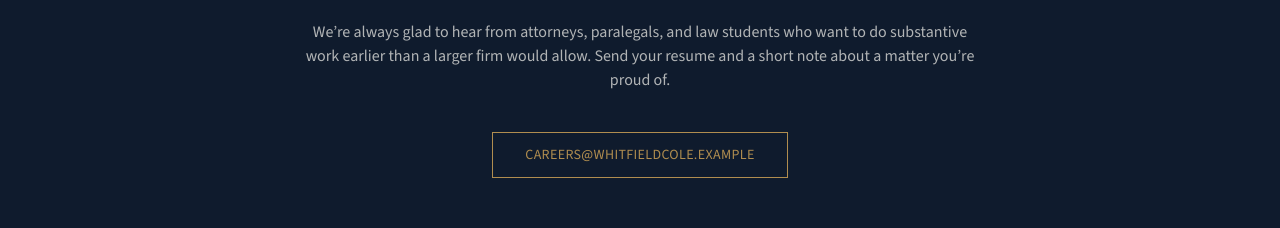
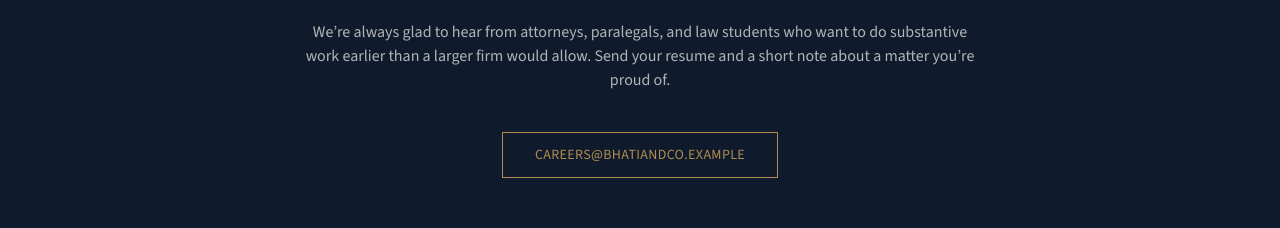
Before and after one commit to ammarsiddiqui11/law-firm-landing-page, a React (Vite) app: page / in a window 1280 px wide. Shown: the part 4164-4392 px from the top of the page. Built offline with nearby package versions, Linux system fonts and the light colour scheme.

Commit message:
few more name changes

```diff
--- a/index.html
+++ b/index.html
@@ -3,7 +3,7 @@
 <head>
 <meta charset="UTF-8" />
 <meta name="viewport" content="width=device-width, initial-scale=1.0" />
-<title>Whitfield &amp; Cole Attorneys at Law | Trusted Legal Counsel</title>
+<title>Bhati &amp; Co Attorneys at Law | Trusted Legal Counsel</title>
 <meta name="description" content="Whitfield & Cole Attorneys at Law — trusted legal counsel for individuals and businesses. Schedule a confidential consultation today." />
 <link rel="preconnect" href="https://fonts.googleapis.com" />
 <link rel="preconnect" href="https://fonts.gstatic.com" crossorigin />
--- a/src/components/Careers.jsx
+++ b/src/components/Careers.jsx
@@ -12,10 +12,10 @@ export default function Careers() {
           proud of.
         </p>
         <a
-          href="mailto:careers@whitfieldcole.example"
+          href="mailto:careers@bhatiandco.example"
           className="inline-block border border-brass text-brass px-6 sm:px-8 py-3 text-sm uppercase tracking-wide hover:bg-brass hover:text-ink transition-colors break-all sm:break-normal"
         >
-          careers@whitfieldcole.example
+          careers@bhatiandco.example
         </a>
       </div>
     </section>
```
